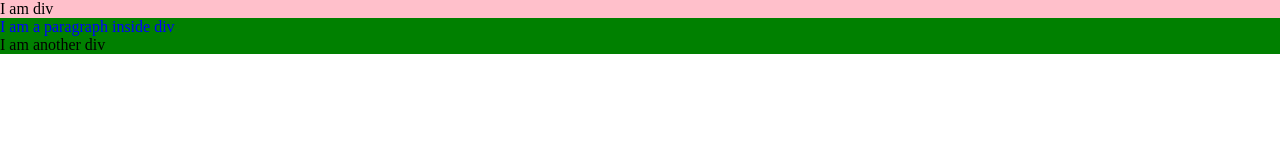
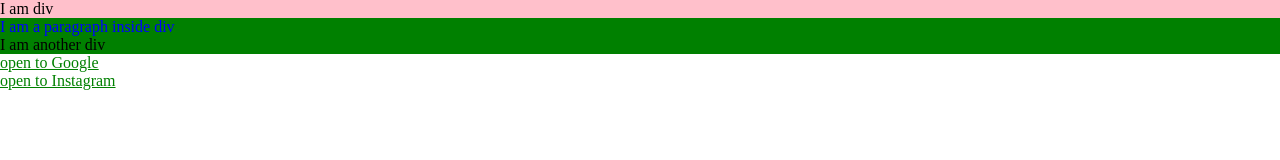
Before and after one commit to QuantDhruv/WEB_DEV, a plain HTML site: page Seventh-Day/index.html in a window 1280 px wide. Drawn offline with Linux system fonts and the light colour scheme.

Commit message:
Add selectors

```diff
--- a/Seventh-Day/index.html
+++ b/Seventh-Day/index.html
@@ -32,6 +32,20 @@
            margin: 0;
            padding:0;
         }
+
+        /* Pseudo Selector*/
+        a :visited{
+            color : red
+        }
+        a:link{
+            color : green
+        }
+        a:active{
+            color : red
+        }
+        a:hover{
+            color : blue
+        }
     </style>
 </head>
 <body>
@@ -45,5 +59,10 @@
     <div id="dhruv">
         I am another div
     </div>
+    <div>
+        <a href="https://www.google.com">open to Google</a>
+        <br>
+        <a href="https://wwww.instagram.com">open to Instagram</a>
+    </div>
 </body>
 </html>
```
